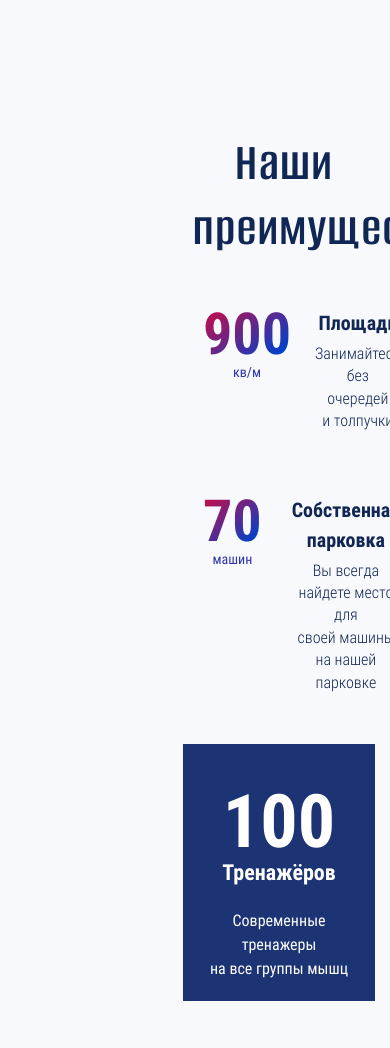
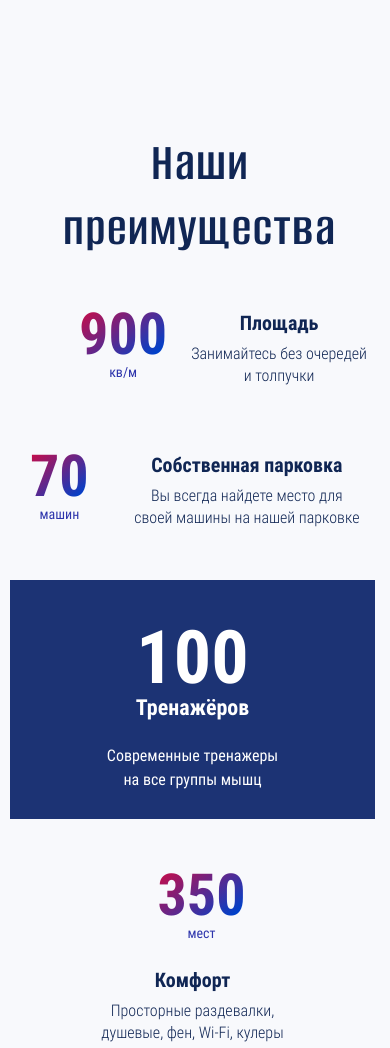
Before and after one commit to korvet07/fitness-center, a website built with webpack: page source/index.html in a window 390 px wide. Shown: the part 4120-5168 px from the top of the page. Built offline with nearby package versions, Linux system fonts and the light colour scheme; files whose address does not match are found by name.

```diff
--- a/source/sass/blocks/advantages.scss
+++ b/source/sass/blocks/advantages.scss
@@ -11,10 +11,12 @@
 }
 
 .advantages .advantages__wrapper {
-  padding-left: 183px;
-
   @media (min-width: 1340px) {
     padding: 0 164px;
+  }
+
+  @media (max-width: 1339px) {
+    padding: 0 103;
   }
 }
 
@@ -23,6 +25,7 @@
   grid-template-columns: auto minmax(auto, 240px) auto;
   grid-column-gap: 60px;
   grid-template-rows: repeat(2, minmax(153px, auto));
+  margin-left: -5px;
 
   @media (max-width: 1199px) {
     grid-template-columns: auto auto;
@@ -42,7 +45,7 @@
   background-color: #1c3374;
   grid-area: 1/2/4/3;
   text-align: center;
-  min-width: 200px;
+  min-width: 240px;
   overflow: auto;
   padding: 20px;
 
@@ -71,6 +74,10 @@
     font-weight: 400;
     font-size: 16px;
     line-height: 150%;
+  }
+
+  @media (max-width: 1340px) {
+    min-width: 200px;
   }
 
   @media (max-width: 1199px) {
@@ -106,6 +113,10 @@
   &--area,
   &--comfort {
     justify-items: end;
+
+    @media (max-width: 1199px) {
+      grid-template-columns: 1fr max-content;
+    }
   }
 
   @media (max-width: 1199px) {
@@ -138,6 +149,7 @@
     &--parking {
       grid-area: 1/3/2/4;
       margin-top: -7px;
+      margin-left: -20px;
 
       @media (max-width: 1199px) {
         grid-area: 1/2/2/3;
@@ -146,6 +158,7 @@
 
     &--experience {
       margin-bottom: -10px;
+      margin-left: -15px;
     }
 
     @include vp-767 {
```
Also changed, not shown: source/index.html (+3 -3 lines), build/css/style.css, build/css/style.min.css, 1 other file.
